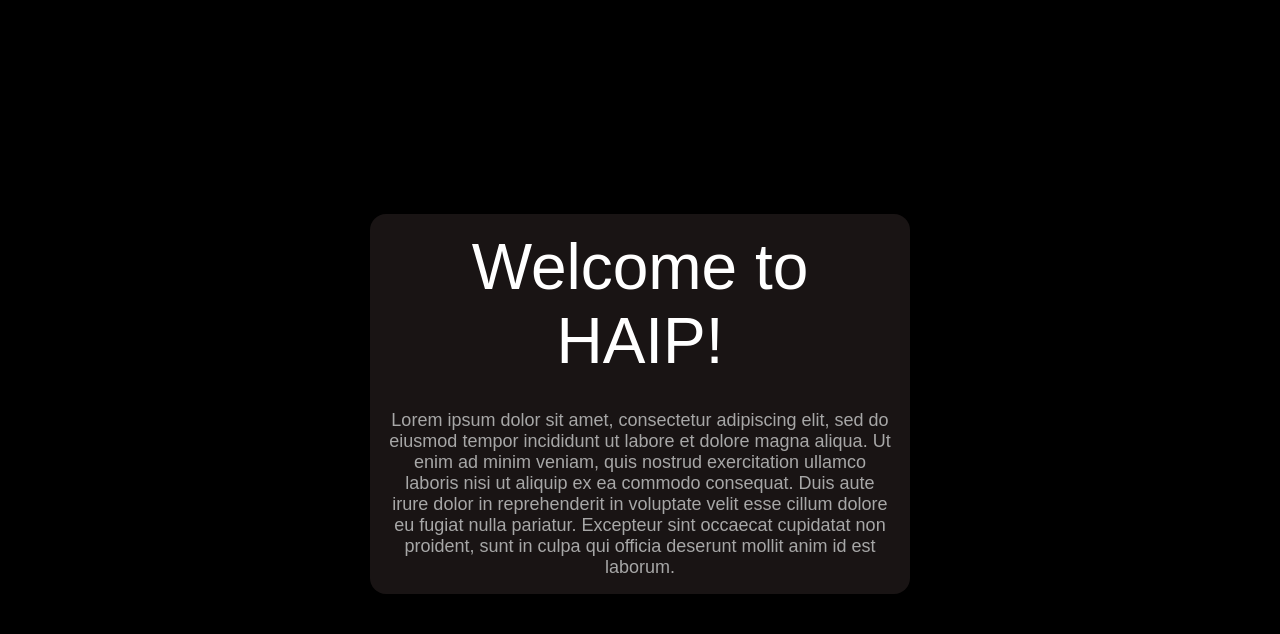
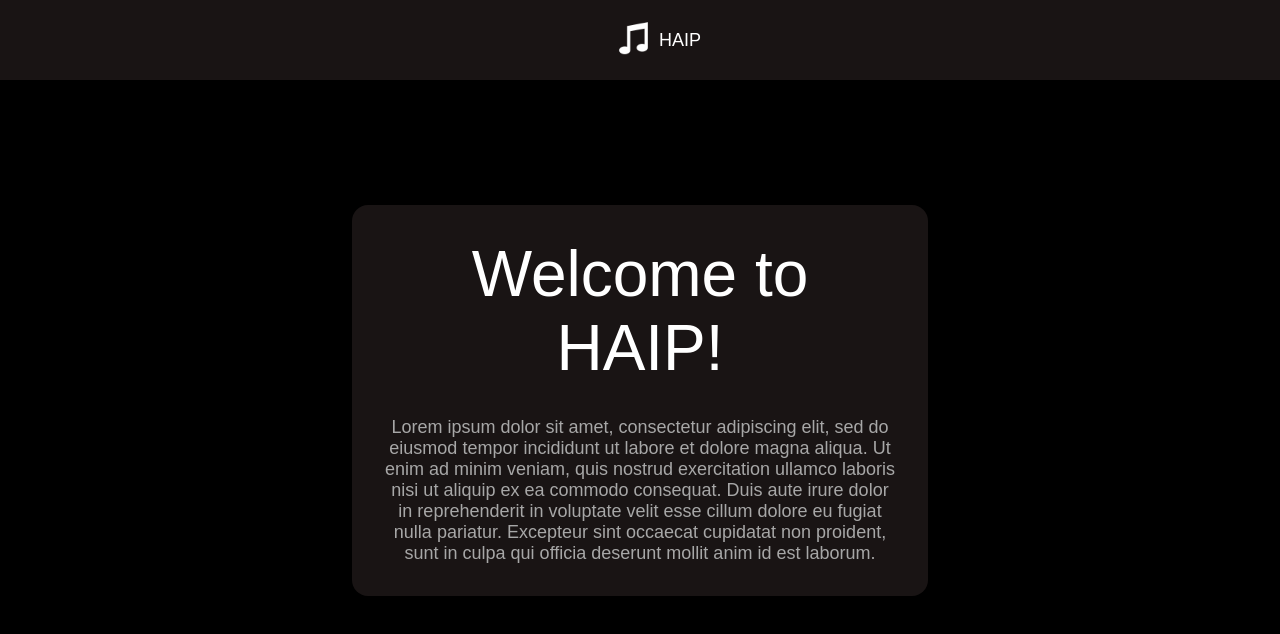
Before and after one commit to OscarLBergstrom/aip, a React (Create React App) app in the folder client/: page / in a window 1280 px wide. Shown: the top 634 px of the page. Built offline with nearby package versions, Linux system fonts and the light colour scheme.

Commit message:
add basic header with templogo

```diff
--- a/client/src/App.tsx
+++ b/client/src/App.tsx
@@ -1,10 +1,14 @@
 import React from 'react';
 import "./assets/styles/app.scss";
 import HomePresenter from './components/presenters/homePresenter';
+import HeaderPresenter from './components/presenters/headerPresenter';
 
 const App = () => {
   return (
-    <HomePresenter/>
+    <html>
+      <HeaderPresenter/>
+      <HomePresenter/>
+    </html>
   );
 }
 
--- a/client/src/assets/styles/app.scss
+++ b/client/src/assets/styles/app.scss
@@ -10,5 +10,5 @@ body {
     font-family: sans-serif;
     background-color: $bg-primary;
     color: $text-primary;
-    padding: 4px;
+    font-size: 18px;
 }
--- /dev/null
+++ b/client/src/assets/styles/common.scss
@@ -0,0 +1,5 @@
+@import "../themes/theme.scss";
+
+.logo {
+    height: 48px;
+}
--- /dev/null
+++ b/client/src/assets/styles/header.scss
@@ -0,0 +1,12 @@
+@import "../themes/theme.scss";
+
+.header {
+    padding: 16px;
+    position: fixed;
+    width: 100%;
+    background-color: $bg-secondary;
+    display: flex;
+    flex-direction: row;
+    align-items: center;
+    justify-content: center;
+}
--- a/client/src/assets/styles/home.scss
+++ b/client/src/assets/styles/home.scss
@@ -12,7 +12,7 @@
 
 .home .card {
     background-color: $bg-secondary;
-    padding: 16px;
+    padding: 32px;
     border-radius: 16px;
     width: 40%;
 }
@@ -23,6 +23,5 @@
 }
 
 .card .info {
-    font-size: 18px;
     color: $text-secondary;
 }
--- /dev/null
+++ b/client/src/components/presenters/headerPresenter.tsx
@@ -0,0 +1,9 @@
+import HeaderView from "../views/headerView";
+
+const HeaderPresenter = () => {
+    return (
+        <HeaderView/>
+    );
+}
+
+export default HeaderPresenter;
--- /dev/null
+++ b/client/src/components/views/headerView.tsx
@@ -0,0 +1,14 @@
+import "../../assets/styles/header.scss";
+import "../../assets/styles/common.scss"
+import templogo from "../../assets/images/templogo.png";
+
+const HeaderView = () => {
+    return (
+        <div className="header">
+            <img className="logo" src={templogo} alt="templogo"/>
+            <div>HAIP</div>
+        </div>
+    );
+}
+
+export default HeaderView;
```
Also changed, not shown: client/src/assets/images/temp.txt (deleted), client/src/assets/images/templogo.png (added).
